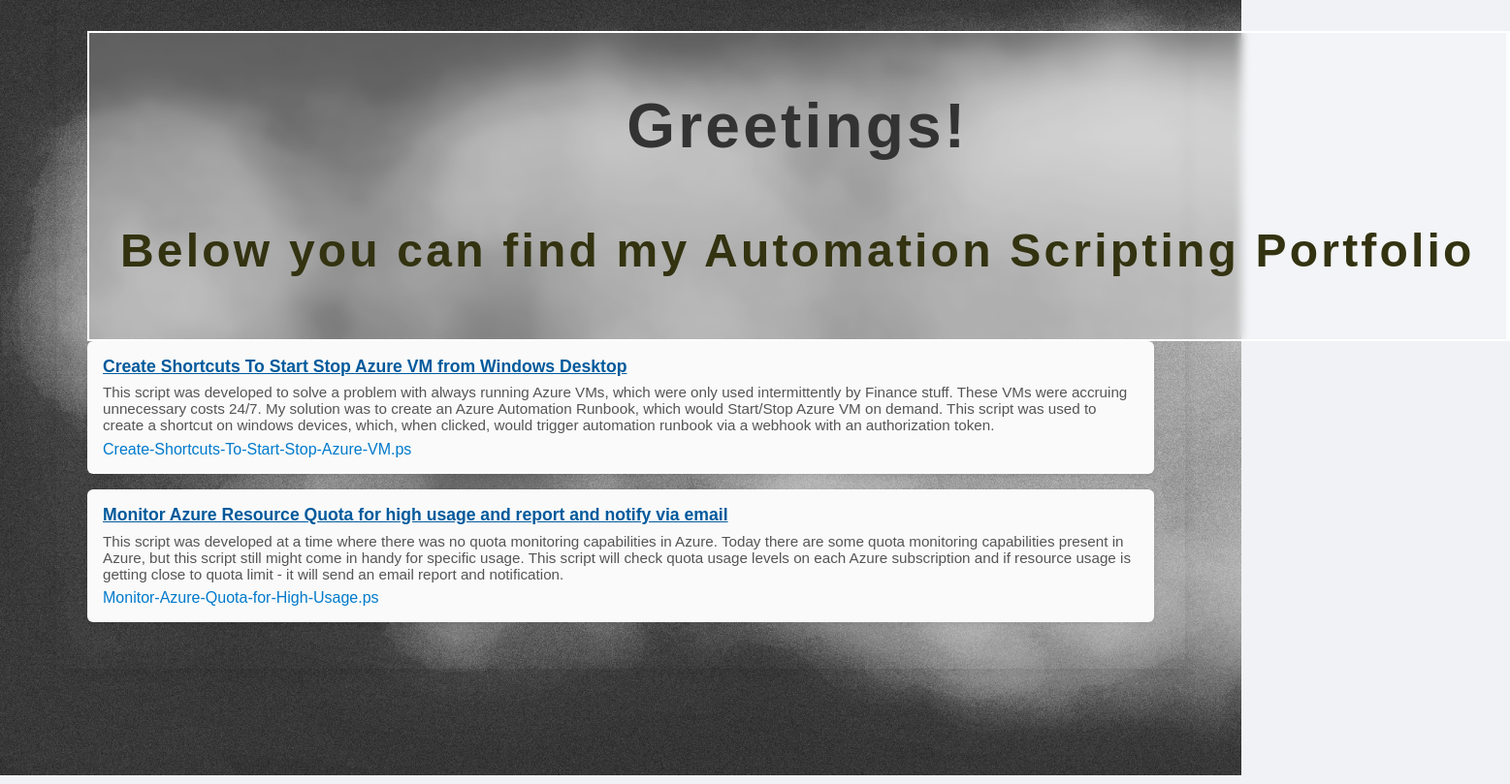
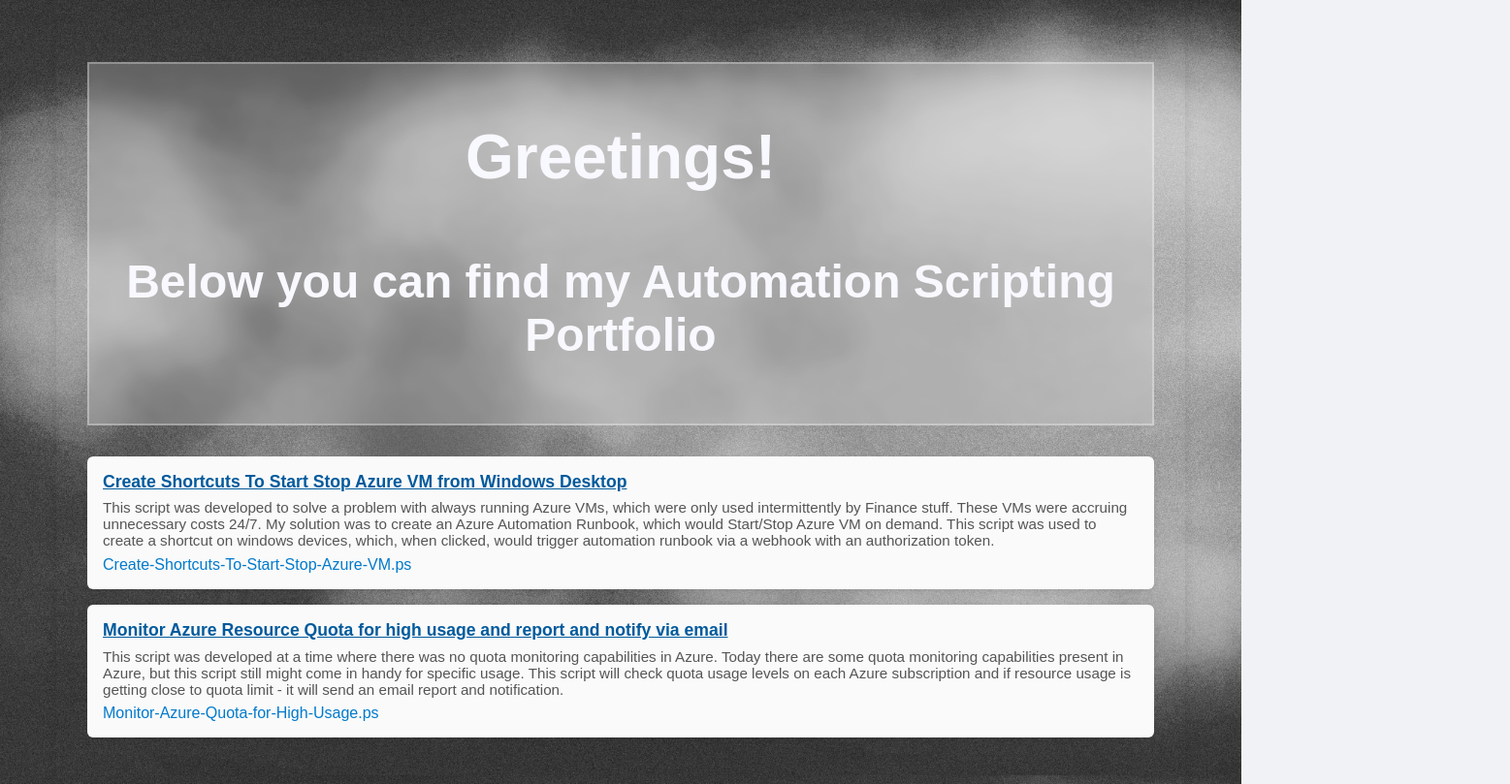
Before and after one commit to StasDevOps2bcloud/portfolio, a plain HTML site: page index.html in a window 1280 px wide. Shown: the whole page at 97% size, 1557 px wide, since content can reach past the window. Drawn offline with Linux system fonts and the light colour scheme.

Commit message:
Update index.html

```diff
--- a/index.html
+++ b/index.html
@@ -30,22 +30,6 @@
       backdrop-filter: blur(5px);
       border: 2px solid rgba(255, 255, 255, 0.3);
       border-radius: 0;
-      overflow: hidden;              /* Ensures text stays within bounds */
-      border-right: 0.15em solid #fff; /* Blinking cursor */
-      white-space: nowrap;           /* Prevents wrapping */
-      margin: 0 auto;
-      letter-spacing: 0.1em;
-      animation: typing 3s steps(10, end), blink-caret 0.75s step-end infinite;
-    }
-
-    @keyframes typing {
-      from { width: 0 }
-      to { width: 100% }
-    }
-
-  @keyframes blink-caret {
-      from, to { border-color: transparent }
-      50% { border-color: white }
     }
 
     .container {
@@ -59,13 +43,13 @@
 
     h1 {
       text-align: center;
-      color: #333;
+      color: #f8f8ff;
       margin-bottom: 1em;
     }
 
     h2 {
       text-align: center;
-      color: #331;
+      color: #f8f8ff;
       margin-bottom: 1em;
     }
 
```
